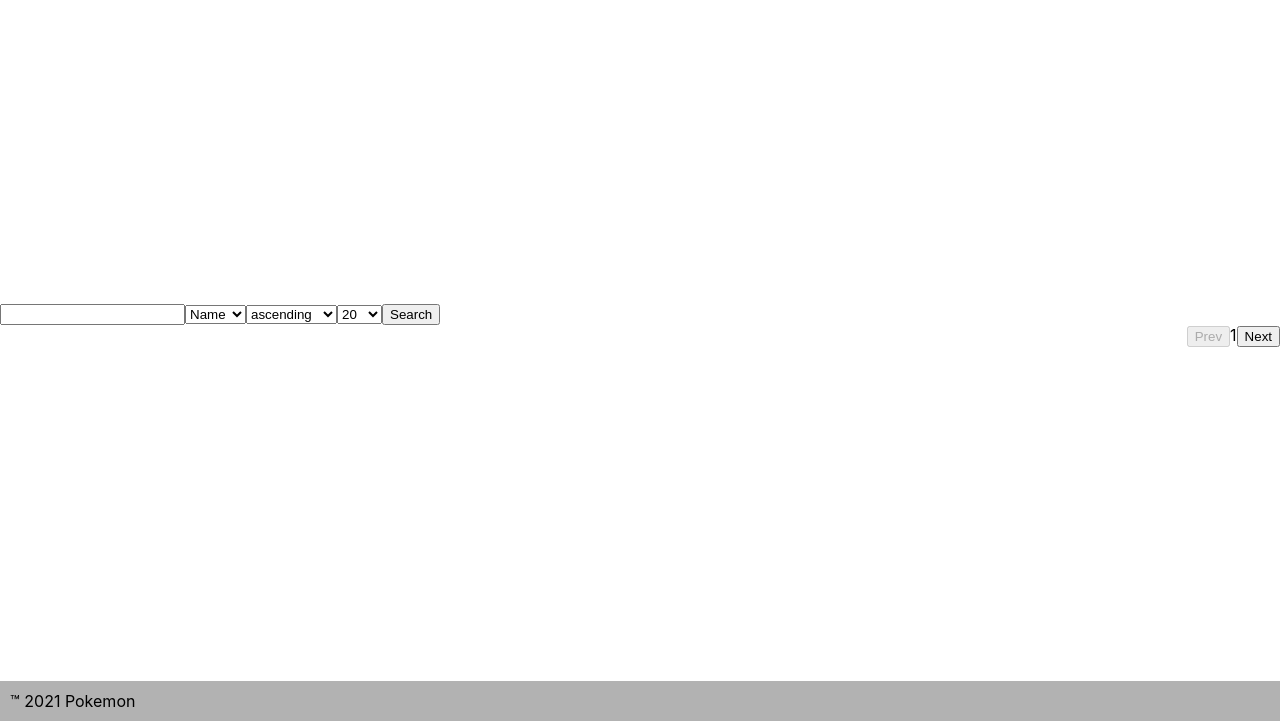
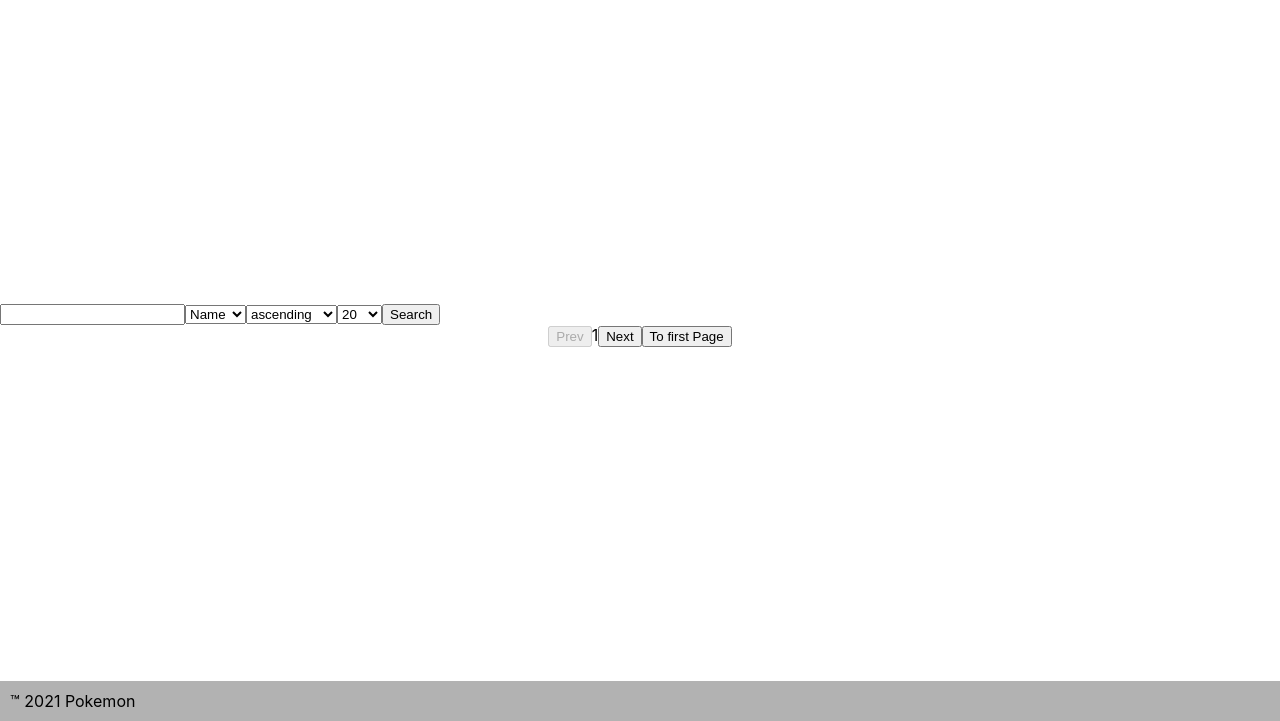
Before and after one commit to gabrielsimek/Pokedex-from-API, a React app: page / in a window 1280 px wide. Shown: the part 79-800 px from the top of the page. Built offline with nearby package versions, Linux system fonts and the light colour scheme; no server answers.

Commit message:
add toFirstPage button

```diff
--- a/src/app/Paging.css
+++ b/src/app/Paging.css
@@ -1,3 +1,3 @@
 .Paging {
-  text-align: right;
+  text-align: center;
 }
--- a/src/app/Paging.js
+++ b/src/app/Paging.js
@@ -12,7 +12,11 @@ export default class Paging extends Component {
       this.props.pageChange(1);
     }
 
-
+    handleToFirstPage = () => {
+      const thisPage = this.props.page;
+      this.props.pageChange(((-thisPage) + 1));
+      console.log(this.props.page);
+    }
 
 
 
@@ -34,6 +38,7 @@ export default class Paging extends Component {
             }
             disabled={pokemon && pokemon.length < perPage}>
                     Next</button>
+          <button onClick={this.handleToFirstPage}>To first Page</button>
         </div>
       );
     }
```
